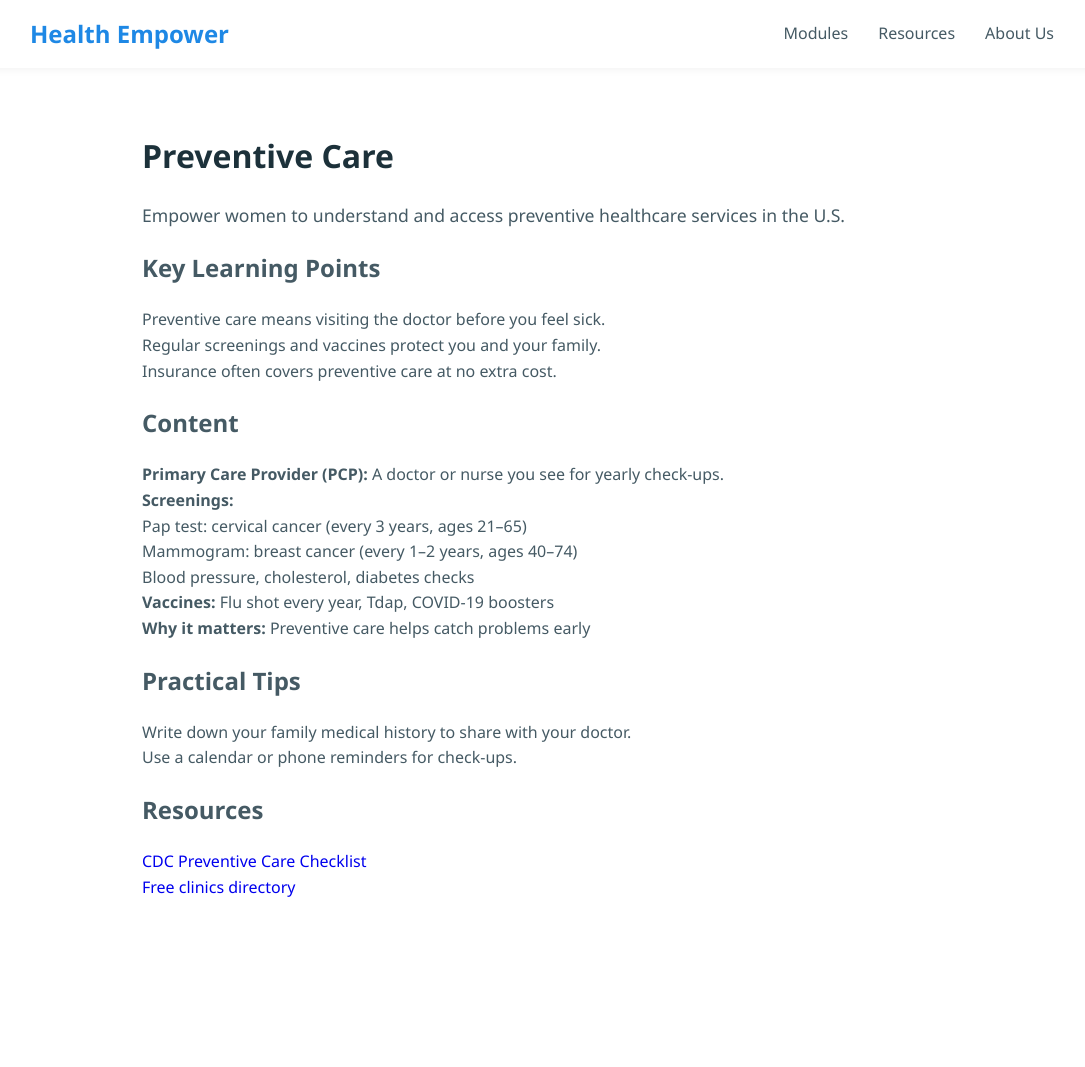
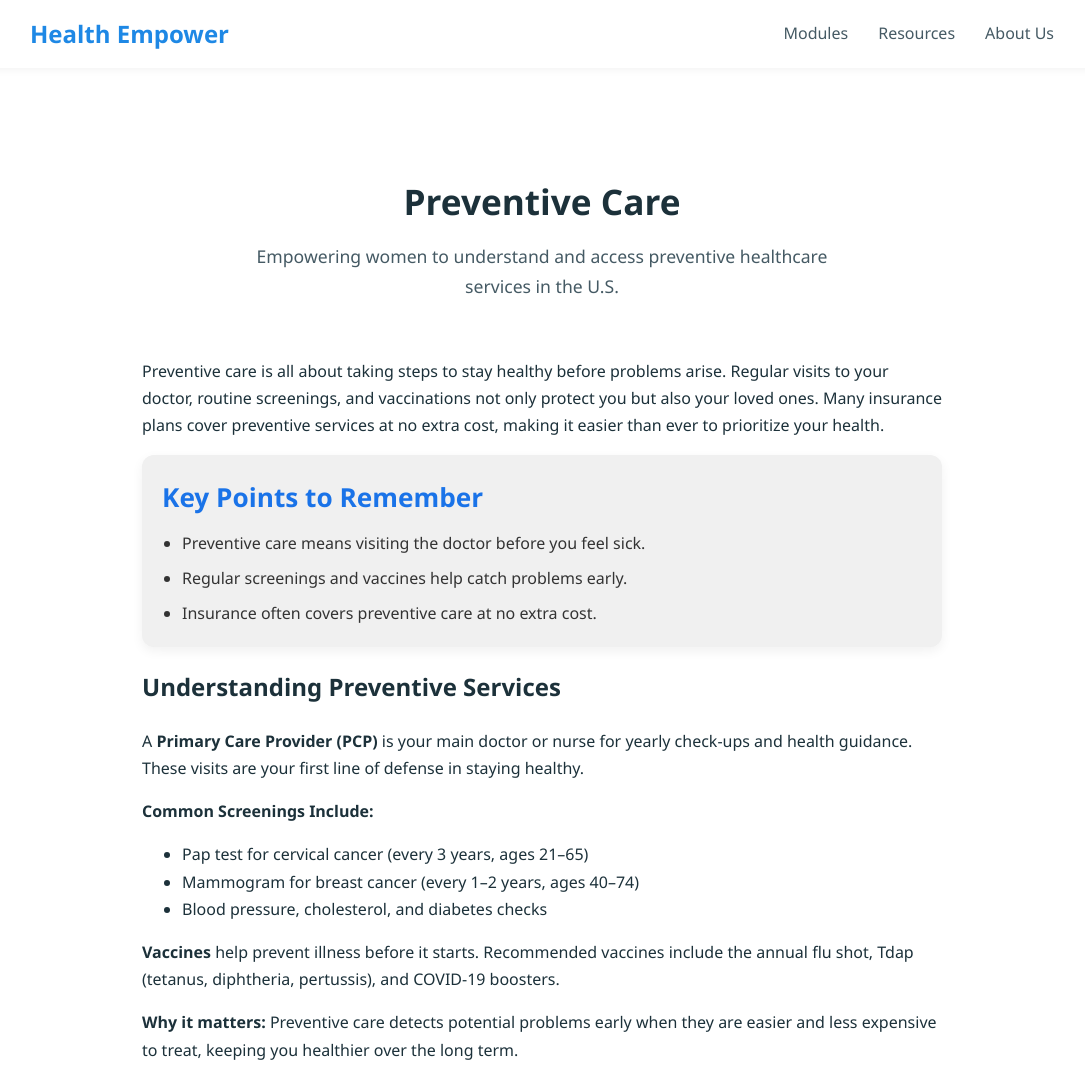
Before and after one commit to rian-teyani/resources-for-immigrant-women, a website built with Vite: page educational_modules/preventative-care.html in a window 1280 px wide. Shown: the top 1067 px of the page, without its empty margins (98-1183 px from the left). Before the commit the page ends 940 px from the top, so only its background shows below. Built offline with nearby package versions, Linux system fonts and the light colour scheme.

Commit message:
made a card to put key points to remember in

```diff
--- a/educational_modules/preventative-care.html
+++ b/educational_modules/preventative-care.html
@@ -3,66 +3,93 @@
   <head>
     <meta charset="UTF-8" />
     <meta name="viewport" content="width=device-width, initial-scale=1.0" />
-    <title>Module 1: Preventive Care</title>
-
+    <title>Preventive Care</title>
     <link rel="stylesheet" href="../src/styles/variables.css" />
     <link rel="stylesheet" href="../src/styles/global.css" />
     <link rel="stylesheet" href="../src/styles/navbar.css" />
     <link rel="stylesheet" href="../src/styles/modules.css" />
     <link rel="stylesheet" href="../src/styles/buttons.css" />
+    <link rel="stylesheet" href="../src/styles/cards.css" />
   </head>
   <body>
     <nav id="navbar" class="navbar"></nav>
-
-    <main style="padding: 40px 10%; max-width: 800px; margin: 0 auto">
-      <h1 style="color: var(--text-dark); margin-bottom: 20px">
-        Preventive Care
-      </h1>
-      <p style="font-size: 1.1rem; margin-bottom: 20px">
-        Empower women to understand and access preventive healthcare services in
-        the U.S.
+    <main
+      style="
+        padding: 40px 10%;
+        max-width: 800px;
+        margin: 0 auto;
+        line-height: 1.7;
+        color: var(--text-dark);
+      "
+    >
+      <header class="modules-header">
+        <h1>Preventive Care</h1>
+        <p class="modules-subtitle">
+          Empowering women to understand and access preventive healthcare
+          services in the U.S.
+        </p>
+      </header>
+      <p>
+        Preventive care is all about taking steps to stay healthy before
+        problems arise. Regular visits to your doctor, routine screenings, and
+        vaccinations not only protect you but also your loved ones. Many
+        insurance plans cover preventive services at no extra cost, making it
+        easier than ever to prioritize your health.
       </p>
 
-      <h2>Key Learning Points</h2>
+      <div class="card">
+        <div class="card-header" style="margin-bottom: 10px">
+          <h3>Key Points to Remember</h2>
+        </div>
+        <ul
+          style="
+            padding-left: 20px;
+            gap: 8px;
+            display: flex;
+            flex-direction: column;
+          "
+        >
+          <li>
+            Preventive care means visiting the doctor before you feel sick.
+          </li>
+          <li>Regular screenings and vaccines help catch problems early.</li>
+          <li>Insurance often covers preventive care at no extra cost.</li>
+        </ul>
+      </div>
+
+      <h2>Understanding Preventive Services</h2>
+      <p>
+        A <strong>Primary Care Provider (PCP)</strong> is your main doctor or
+        nurse for yearly check-ups and health guidance. These visits are your
+        first line of defense in staying healthy.
+      </p>
+      <p><strong>Common Screenings Include:</strong></p>
       <ul>
-        <li>Preventive care means visiting the doctor before you feel sick.</li>
-        <li>Regular screenings and vaccines protect you and your family.</li>
-        <li>Insurance often covers preventive care at no extra cost.</li>
+        <li>Pap test for cervical cancer (every 3 years, ages 21–65)</li>
+        <li>Mammogram for breast cancer (every 1–2 years, ages 40–74)</li>
+        <li>Blood pressure, cholesterol, and diabetes checks</li>
       </ul>
-
-      <h2>Content</h2>
-      <ul>
-        <li>
-          <strong>Primary Care Provider (PCP):</strong> A doctor or nurse you
-          see for yearly check-ups.
-        </li>
-        <li>
-          <strong>Screenings:</strong>
-          <ul>
-            <li>Pap test: cervical cancer (every 3 years, ages 21–65)</li>
-            <li>Mammogram: breast cancer (every 1–2 years, ages 40–74)</li>
-            <li>Blood pressure, cholesterol, diabetes checks</li>
-          </ul>
-        </li>
-        <li>
-          <strong>Vaccines:</strong> Flu shot every year, Tdap, COVID-19
-          boosters
-        </li>
-        <li>
-          <strong>Why it matters:</strong> Preventive care helps catch problems
-          early
-        </li>
-      </ul>
-
+      <p>
+        <strong>Vaccines</strong> help prevent illness before it starts.
+        Recommended vaccines include the annual flu shot, Tdap (tetanus,
+        diphtheria, pertussis), and COVID-19 boosters.
+      </p>
+      <p>
+        <strong>Why it matters:</strong> Preventive care detects potential
+        problems early when they are easier and less expensive to treat, keeping
+        you healthier over the long term.
+      </p>
       <h2>Practical Tips</h2>
       <ul>
         <li>
           Write down your family medical history to share with your doctor.
         </li>
-        <li>Use a calendar or phone reminders for check-ups.</li>
+        <li>
+          Use a calendar or phone reminders for regular check-ups and
+          screenings.
+        </li>
       </ul>
-
-      <h2>Resources</h2>
+      <h2>Helpful Resources</h2>
       <ul>
         <li>
           <a href="https://www.cdc.gov/prevention" target="_blank"
@@ -71,12 +98,11 @@
         </li>
         <li>
           <a href="https://www.nafcclinics.org/" target="_blank"
-            >Free clinics directory</a
+            >Free Clinics Directory</a
           >
         </li>
       </ul>
     </main>
-
     <script type="module" src="../src/main.ts"></script>
   </body>
 </html>
--- /dev/null
+++ b/src/styles/cards.css
@@ -0,0 +1,51 @@
+.card {
+  background: #f0f0f0; /* white background */
+  border-radius: 12px;
+  padding: 20px;
+  color: #333333;
+  box-shadow: 0 4px 12px rgba(0, 0, 0, 0.06);
+  transition:
+    transform 0.25s ease,
+    box-shadow 0.25s ease,
+    background 0.25s ease;
+  display: flex;
+  flex-direction: column;
+}
+
+/* Card header */
+.card-header {
+  font-size: 1.4rem;
+  font-weight: 600;
+  color: #1a73e8; /* primary color */
+}
+
+/* Card subheader / subtitle */
+.card-subtitle {
+  font-size: 1rem;
+  color: #666666;
+}
+
+/* Card content */
+.card-content {
+  font-size: 0.95rem;
+  line-height: 1.5;
+  color: #444444;
+}
+
+/* Card footer (optional) */
+.card-footer {
+  margin-top: auto;
+  font-size: 0.85rem;
+  color: #999999;
+}
+
+/* Optional: card image */
+.card-image {
+  width: 100%;
+  border-radius: 10px;
+  object-fit: cover;
+}
+
+.card h3 {
+  margin: 0;
+}
--- a/src/styles/global.css
+++ b/src/styles/global.css
@@ -11,8 +11,6 @@ a {
 
 ul {
   margin: 0;
-  padding: 0;
-  list-style: none;
 }
 
 img {
```
